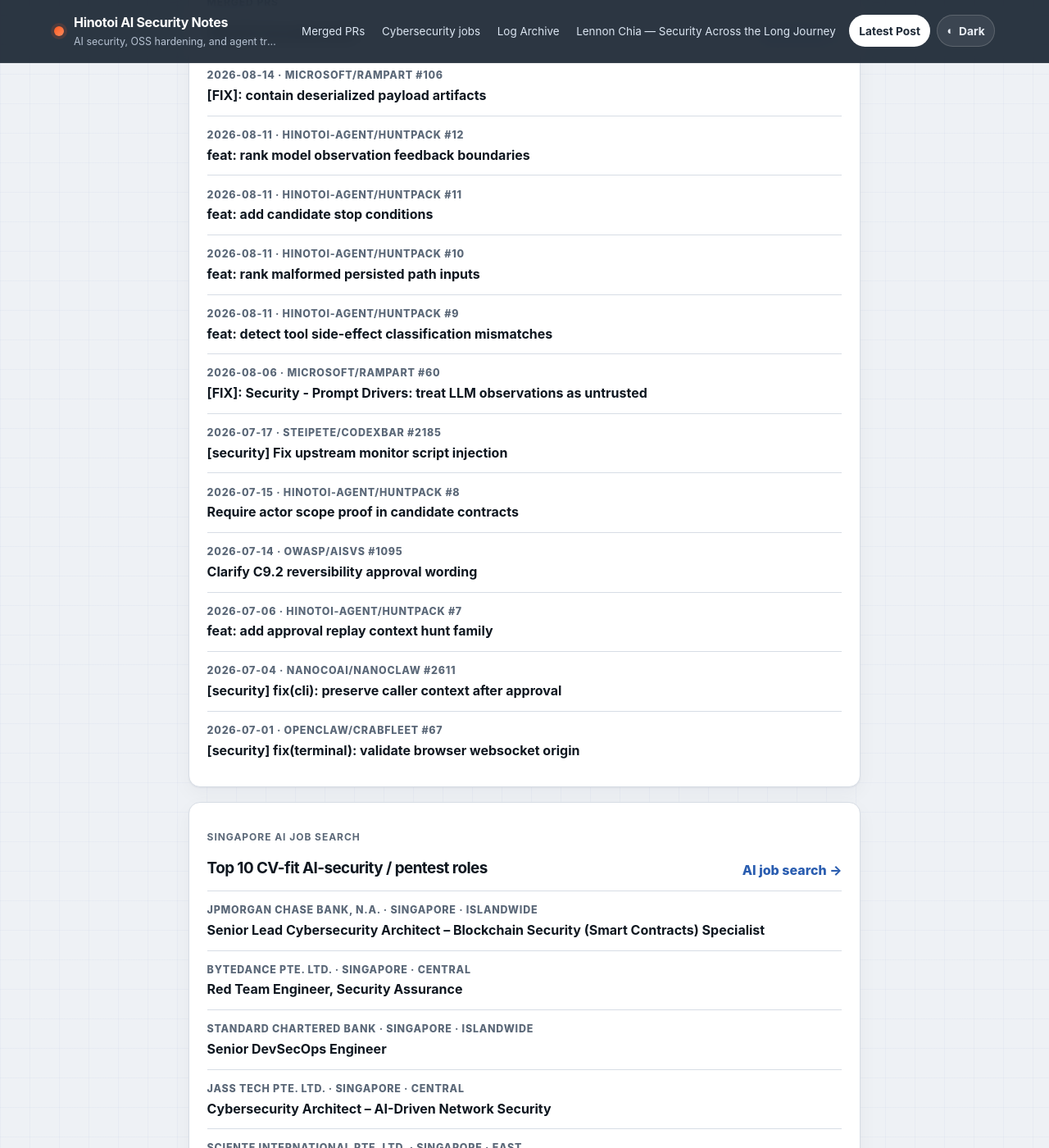
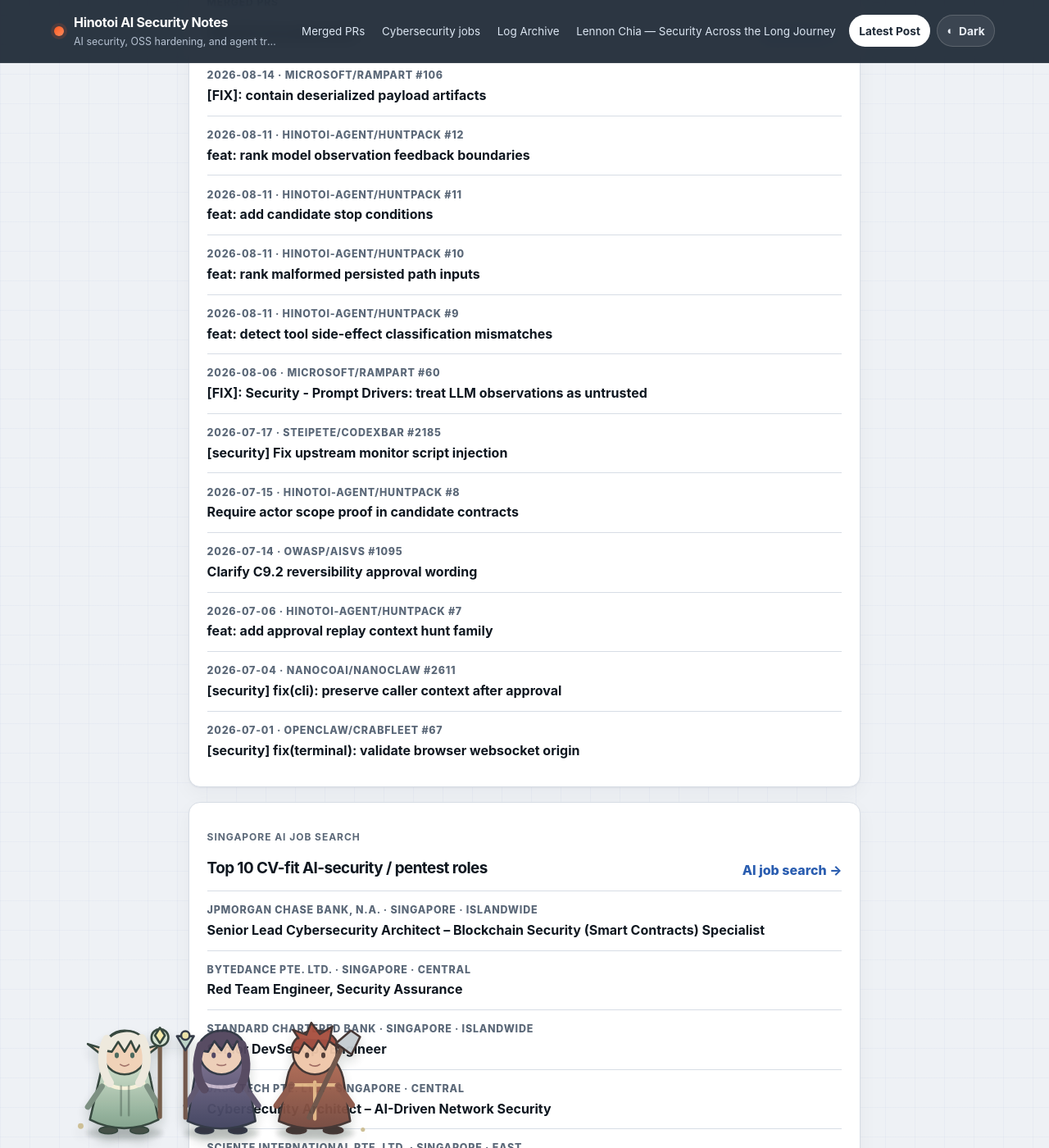
Before and after one commit to Hinotoi-agent/Hinotoi-agent.github.io, a Jekyll site: the page built from index.md, in a window 1280 px wide and 1400 px high, scrolled down 486 px. Shown: the whole window at 82% size. Built offline with Jekyll 4.4.1, drawn with Linux system fonts in a browser that asks for light colours.

Commit message:
feat: animate traveling party across site footer

```diff
--- a/_layouts/default.html
+++ b/_layouts/default.html
@@ -143,6 +143,11 @@
         </div>
       </footer>
     </div>
+
+    <div class="journey-party-route" aria-hidden="true">
+      <img class="journey-party-art" src="{{ '/assets/img/traveling-party.svg' | relative_url }}" alt="">
+    </div>
+
     <script>
       (function () {
         var toggle = document.querySelector('[data-theme-toggle]');
--- a/assets/css/style.scss
+++ b/assets/css/style.scss
@@ -2608,6 +2608,49 @@
   .frieren-portfolio .anime-role-meta { border-bottom: 1px solid var(--anime-line); }
 }
 
+/* Traveling party: original chibi fan art crossing every page. */
+.journey-party-route {
+  position: fixed;
+  left: -32rem;
+  bottom: env(safe-area-inset-bottom, 0px);
+  z-index: 35;
+  width: clamp(300px, 31vw, 460px);
+  pointer-events: none;
+  will-change: left;
+  animation: journey-party-cross 38s linear infinite;
+}
+.journey-party-art {
+  display: block;
+  width: 100%;
+  height: auto;
+  opacity: 0.96;
+  filter: drop-shadow(0 8px 7px rgba(28, 43, 35, 0.18));
+  transform-origin: center bottom;
+  will-change: transform;
+  animation: journey-party-facing 38s steps(1, end) infinite;
+}
+:root[data-theme="dark"] .journey-party-art {
+  filter: drop-shadow(0 9px 8px rgba(0, 0, 0, 0.42)) saturate(0.92) brightness(0.94);
+}
+@keyframes journey-party-cross {
+  0% { left: -32rem; }
+  47%, 50% { left: calc(100vw + 2rem); }
+  97%, 100% { left: -32rem; }
+}
+@keyframes journey-party-facing {
+  0%, 49.99% { transform: scaleX(1); }
+  50%, 100% { transform: scaleX(-1); }
+}
+@media (max-width: 720px) {
+  .journey-party-route { width: 280px; }
+}
+@media (prefers-reduced-motion: reduce) {
+  .journey-party-route { display: none; }
+}
+@media print {
+  .journey-party-route { display: none !important; }
+}
+
 .post-nav { display: grid; gap: 0.75rem; margin-top: 1.75rem; padding-top: 1rem; border-top: 1px solid var(--border); }
 .post-nav-link { display: block; padding: 0.8rem 0.95rem; border: 1px solid var(--border); border-radius: 12px; background: var(--surface-alt); font-weight: 600; }
 .post-nav-home { text-align: center; }
```
Also changed, not shown: assets/img/traveling-party.svg (added).
